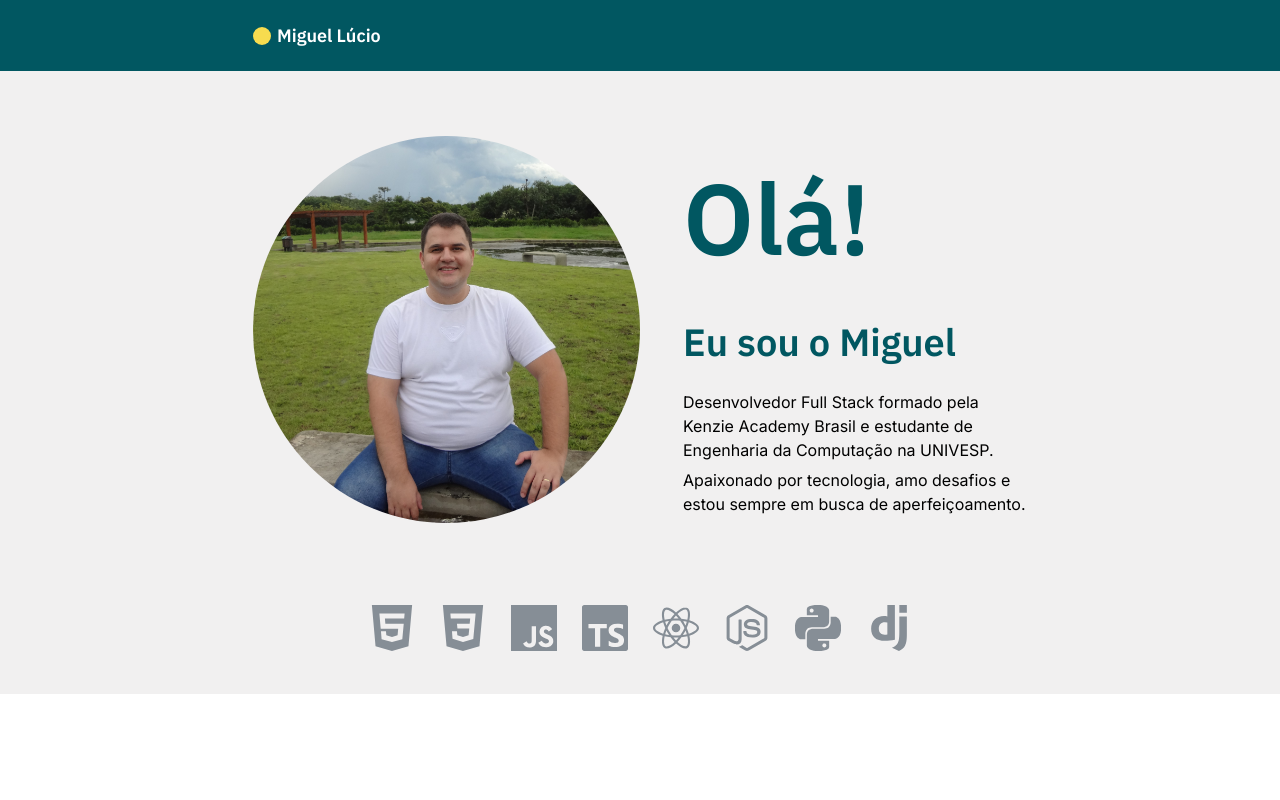
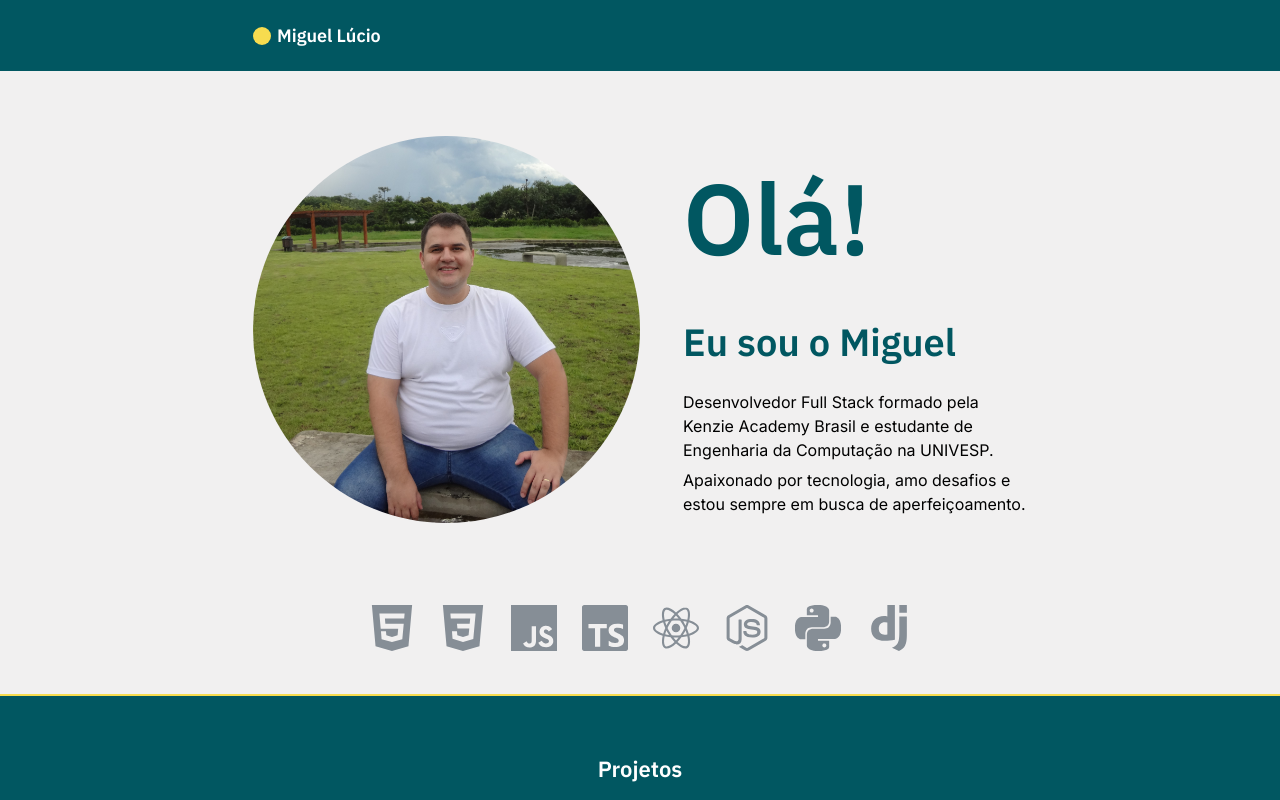
Before and after one commit to Miguel-Lucio/portfolio_Miguel-Lucio, a React (Vite) app: page / in a window 1280 px wide. Shown: the top 800 px of the page. Built offline with nearby package versions, Linux system fonts and the light colour scheme.

Commit message:
feat: implementing ProjectList

```diff
--- a/src/pages/HomePage/index.jsx
+++ b/src/pages/HomePage/index.jsx
@@ -1,6 +1,6 @@
 import { Header } from "../../components/Header";
 import { Profile } from "../../components/Profile";
-import styles from "./style.module.scss";
+import { ProjectList } from "../../components/ProjectList";
 
 export const HomePage = () => {
   return (
@@ -8,6 +8,7 @@ export const HomePage = () => {
       <Header />
       <main>
         <Profile />
+        <ProjectList />
       </main>
     </>
   );
```
Also changed, not shown: src/pages/HomePage/style.module.scss (deleted).
